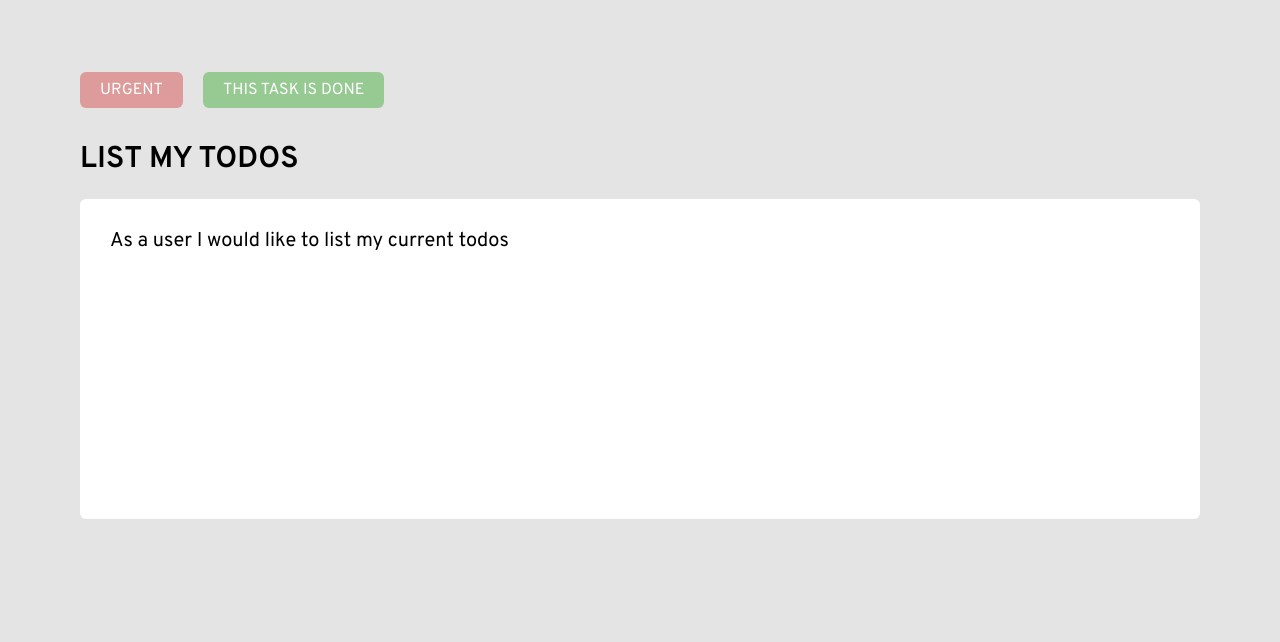
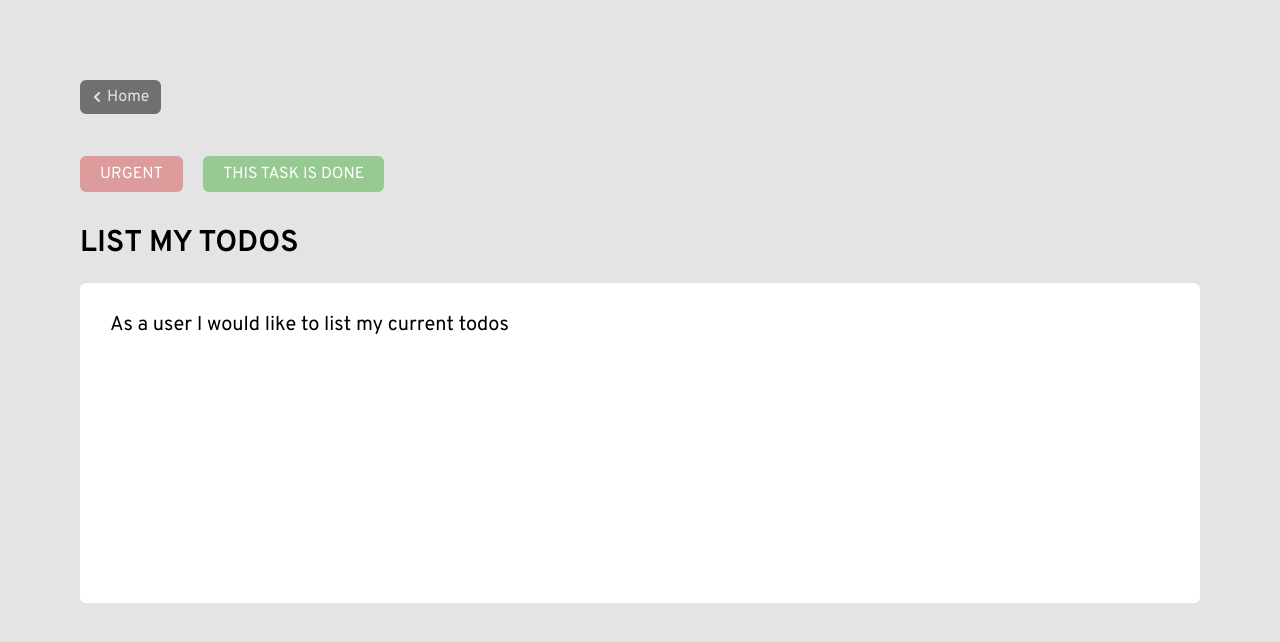
Before and after one commit to MaiaDS/to-doum, a React (Create React App) app: page /todo/1 in a window 1280 px wide. Shown: the top 642 px of the page. Built offline with nearby package versions, Linux system fonts and the light colour scheme.

Commit message:
feat: add a home button on todo detailed page

```diff
--- /dev/null
+++ b/src/components/link/HomeButton.js
@@ -0,0 +1,9 @@
+import LinkButton from "./Link";
+import styles from "./link.module.scss";
+
+export default function HomeButton ({classname}) {
+
+    return (
+        <LinkButton title="Home" href="/" color="dark" classname={`${styles.home} ${classname}`}/>
+    );
+}
--- a/src/components/link/Link.js
+++ b/src/components/link/Link.js
@@ -1,15 +1,20 @@
 import { Link } from "react-router-dom";
 import styles from "./link.module.scss";
+import "./link-colors.scss";
 
 export default function LinkButton ({
     href,
-    title
+    title,
+    color,
+    classname
 }) {
+
+    const checkColor = color === "green" || color === "red" || color === "dark" ? color : "default" ;
 
     return (
         <Link
             to={href}
-            className={styles.link}
+            className={`${styles.link} ${checkColor} ${classname}`}
         >
             {title}
         </Link>
--- /dev/null
+++ b/src/components/link/link-colors.scss
@@ -0,0 +1,40 @@
+@import "../../style/helpers/variables.scss";
+
+.default {
+    background-color: $light-grey;
+    color: $dark-grey;
+
+    &:hover {
+        background-color: $dark-grey;
+        color: $light-grey;
+    }
+}
+
+.green {
+    background-color: $green;
+    color: $white;
+
+    &:hover {
+        // background-color: $dark-grey;
+    }
+}
+
+.red {
+    background-color: $red;
+    color: $white;
+
+    &:hover {
+        // background-color: $dark-grey;
+    }
+}
+
+.dark {
+    background-color: $dark-grey;
+    color: $light-grey;
+    border: 2px solid $dark-grey;
+
+    &:hover {
+        background-color: $light-grey;
+        color: $dark-grey;
+    }
+}
--- a/src/components/link/link.module.scss
+++ b/src/components/link/link.module.scss
@@ -3,12 +3,24 @@
 .link {
     border-radius: $border-radius;
     padding: rem(5) rem(10);
-    background-color: $light-grey;
-    color: $dark-grey;
 
     &:hover {
-        background-color: $dark-grey;
-        color: $light-grey;
         transition: 0.3s;
     }
 }
+
+.home {
+    width: fit-content;
+    display: flex;
+    align-items: center;
+    &::before {
+        content: "";
+        display: block;
+        width: rem(10);
+        height: rem(10);
+        background-image: url("../../assets/ico/icoArrowLightGrey.svg");
+        background-position: center;
+        background-repeat: no-repeat;
+        margin-right: rem(5);
+    }
+}
--- a/src/pages/Todo.js
+++ b/src/pages/Todo.js
@@ -1,5 +1,5 @@
 import { useParams } from "react-router-dom";
-
+import HomeButton from "../components/link/HomeButton";
 import todos from "../data/todos";
 import styles from '../style/todo.module.scss';
 
@@ -11,13 +11,13 @@ export default function Todo () {
 
     return (
         <div className={styles.container}>
-
-
-
-            <div className={styles.tags}>
-                { urgent ? <span className={styles.urgent}>Urgent</span> : null }
-                { done ? <span className={styles.done}>This task is done</span> : null }
-            </div>
+            <HomeButton classname={styles.link}/>
+            { urgent || done ?
+                <div className={styles.tags}>
+                    { urgent ? <span className={styles.urgent}>Urgent</span> : null }
+                    { done ? <span className={styles.done}>This task is done</span> : null }
+                </div>
+            : null }
             <h1>{title}</h1>
             <p>{description}</p>
 
--- a/src/style/todo.module.scss
+++ b/src/style/todo.module.scss
@@ -39,4 +39,8 @@
             background-color: $green;
         }
     }
+
+    .link {
+        margin-bottom: rem(50);
+    }
 }
```
Also changed, not shown: src/assets/ico/icoArrowLightGrey.svg (added), src/style/helpers/_variables.scss (renamed from src/style/helpers/variables.scss).
